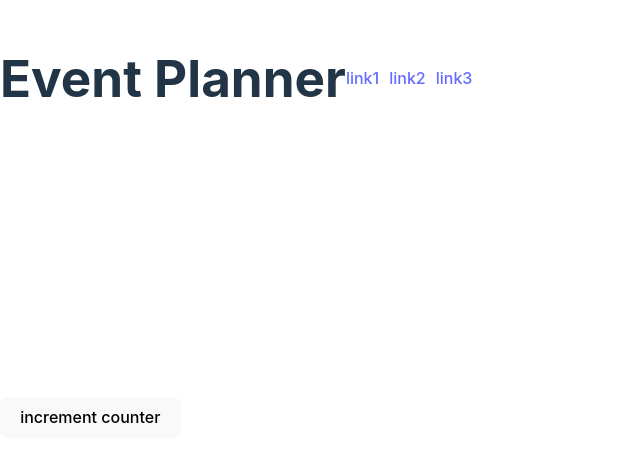
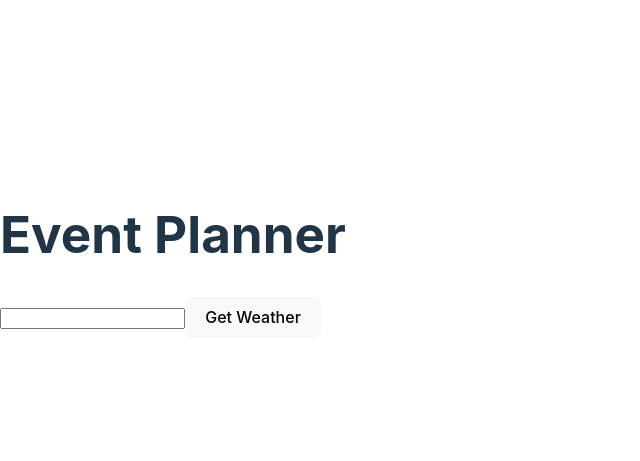
Before and after one commit to kysJune/EventPlanner, a React (Vite) app in the folder client/: page / in a window 1280 px wide. Shown: the part 145-606 px from the top of the page, without its empty margins (0-640 px from the left). Built offline with nearby package versions, Linux system fonts and the light colour scheme.

Commit message:
create weather component. add axios as dep. remove stuff from App component

```diff
--- a/client/package.json
+++ b/client/package.json
@@ -10,6 +10,7 @@
     "preview": "vite preview"
   },
   "dependencies": {
+    "axios": "^1.6.7",
     "react": "^18.2.0",
     "react-dom": "^18.2.0"
   },
--- a/client/src/App.jsx
+++ b/client/src/App.jsx
@@ -2,6 +2,7 @@ import { useState, useEffect } from 'react'
 import {listOfUsers} from "../pretendDb.js";
 import User from "./components/User.jsx";
 import './App.css'
+import Weather from "./components/weather/Weather.jsx";
 
 function App() {
   let [count, setCount] = useState(0);
@@ -23,21 +24,11 @@ function App() {
     <div className="App">
      <header>
         <h1>Event Planner</h1>
-        {
-         links.map((link, index) => <a  key = {index} href="#">{link}</a>)
-        }
+       <nav className="nav-links">
+
+        </nav>
      </header>
-     <div className="users-container">
-      {
-        users.map( user => {
-          return (
-            <User name={user.name} age={user.age}/>
-            );
-        })
-      }
-     </div>
-     <button onClick={handleClick}>increment counter</button>
-     <p id="counter">{count}</p>
+      <Weather />
     </div>
   )
 }
--- /dev/null
+++ b/client/src/components/weather/Weather.jsx
@@ -0,0 +1,52 @@
+import {useState} from 'react';
+import "./Weather.css";
+import axios from "axios";
+
+const Weather = () => {
+    const [city, setCity] = useState("");
+    const [weather, setWeather] = useState(null);
+    const [error, setError] = useState(null);
+    const [temperature, setTemperature] = useState("");
+    const [description, setDescription] = useState("");
+    const [icon, setIcon] = useState("");
+    const [showWeather, setShowWeather] = useState(false);
+
+    const handleCityChange = (e) => {
+        setCity(e.target.value);
+    }
+
+    const convertKelvinToFarenheit = (kelvin) => {
+        return Math.round((kelvin - 273.15) * 9/5 + 32);
+    }
+
+    const getWeather = async () => {
+        //create the url based on the city
+        const url = `https://api.openweathermap.org/data/2.5/weather?q=${city}&appid=${import.meta.env.VITE_WEATHER_API_KEY}`;
+
+        try{
+            const response = await axios.get(url);
+            console.log(response.data);
+        } catch (err) {
+            setError(`encountered error: ${err}`);
+            console.log(err);
+        }
+    }
+
+    return (
+        <div className="weather">
+            <input type="text" value={city} onChange={handleCityChange} />
+            <button onClick={getWeather}>Get Weather</button>
+            {
+                showWeather &&
+            <div className="weather-info">
+                <h2>Weather</h2>
+                <p>Temperature: {temperature}</p>
+                <p>Description: {description}</p>
+                <img src={icon} alt="weather icon" />
+            </div>
+            }
+        </div>
+    )
+}
+
+export default Weather;
```
Also changed, not shown: client/src/components/weather/Weather.css (added), 2 other files (tests, documents, lock files or other folders).
